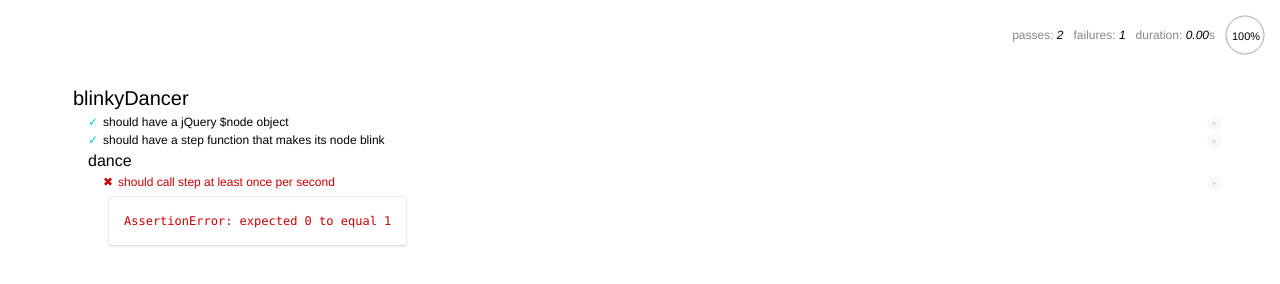
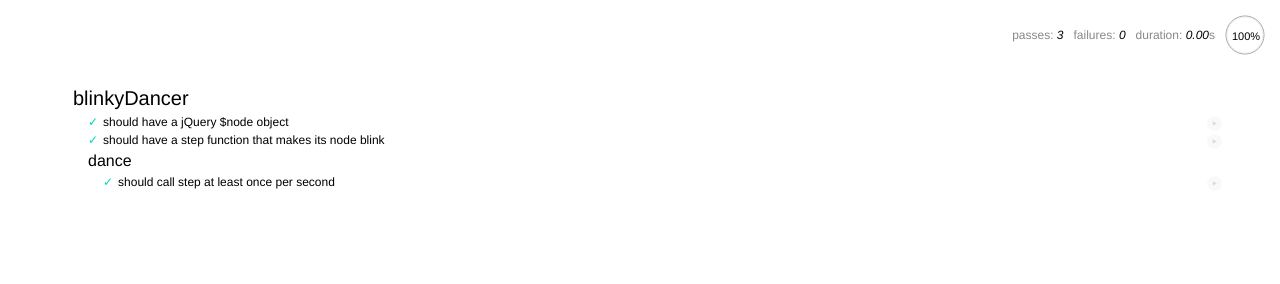
Before and after one commit to hanguyen0/subclass-dance-party, a website: page SpecRunner.html in a window 1280 px wide. Drawn offline with Linux system fonts and the light colour scheme.

Commit message:
got blinkydancer to work as expected

```diff
--- a/src/blinkyDancer.js
+++ b/src/blinkyDancer.js
@@ -19,8 +19,10 @@ BlinkyDancer.prototype.constructor = BlinkyDancer;
 
 // call the old version of step at the beginning of any call to this new version of step
 BlinkyDancer.prototype.step = function () {
-  Dancer.prototype.step();
+  Dancer.prototype.step.call(this);
   this.$node.toggle();
+
+
   // this.$node.css({ "color": "white"});
 }
   // toggle() is a jQuery method to show/hide the <span> tag.
--- a/src/dancer.js
+++ b/src/dancer.js
@@ -5,15 +5,17 @@ var Dancer = function (top, left, timeBetweenSteps) {
   this.top = top;
   this.left = left;
   this.$node = $('<span class="dancer"></span>');
+  this.setPosition();
+  this.step();
 };
 
 Dancer.prototype.step = function () {
   // the basic dancer doesn't do anything interesting at all on each step,
   // it just schedules the next step
-  setTimeout(this.step, this.timeBetweenSteps);
+  setTimeout(this.step.bind(this), this.timeBetweenSteps);
 }
 
-Dancer.prototype.setPosition = function () {
+Dancer.prototype.setPosition = function (top, left) {
   // Use css top and left properties to position our <span> tag
   // where it belongs on the page. See http://api.jquery.com/css/
   var styleSettings = {
@@ -25,3 +27,5 @@ Dancer.prototype.setPosition = function () {
 // now that we have defined the dancer object, we can start setting up important parts of it by calling the methods we wrote
   // this one sets the position to some random default point within the body
   // dancer.setPosition(top, left);
+// var blinkie = BlinkyDancer(10,10,100)
+// blinkie.setPosition()
--- a/src/init.js
+++ b/src/init.js
@@ -1,7 +1,7 @@
-$(document).ready(function() {
+$(document).ready(function () {
   window.dancers = [];
 
-  $('.addDancerButton').on('click', function(event) {
+  $('.addDancerButton').on('click', function (event) {
     /* This function sets up the click handlers for the create-dancer
      * buttons on dancefloor.html. You should only need to make one small change to it.
      * As long as the "data-dancer-maker-function-name" attribute of a
```
Also changed, not shown: dancefloor.html (+4 -1 lines).
